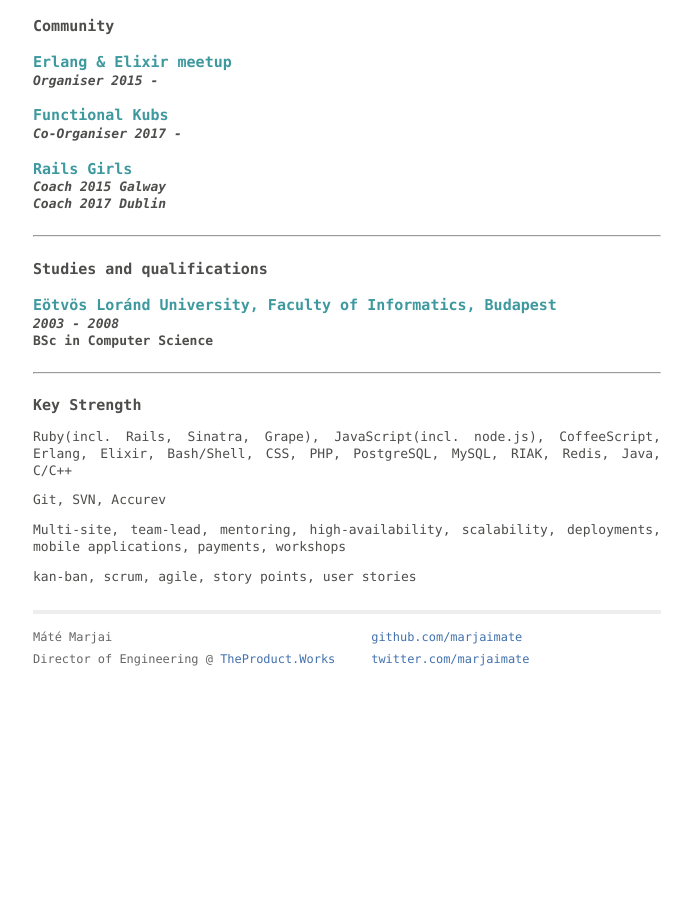
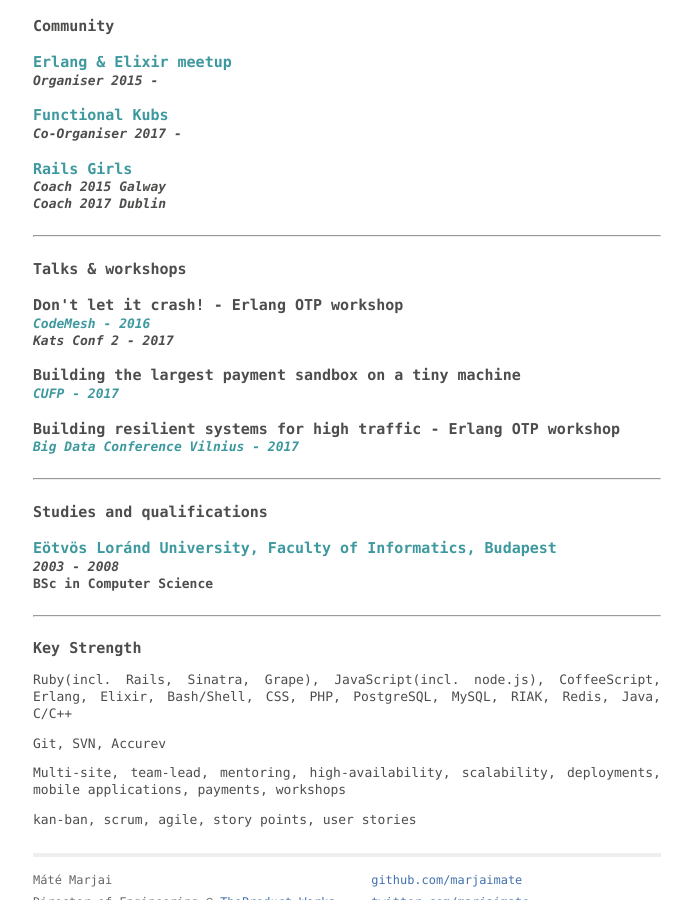
Before and after one commit to marjaimate/marjaimate.github.io, a Jekyll site: the page built from about.html, in a window 1280 px wide and 900 px high, scrolled down 2948 px. Shown: the whole window, without its empty margins (293-985 px from the left). Built offline with Jekyll 4.4.1, drawn with Linux system fonts in a browser that asks for light colours; before the commit the page ends 3631 px from its top, so only the background shows below that.

Commit message:
Added talks and workshops

```diff
--- a/about.html
+++ b/about.html
@@ -190,6 +190,22 @@
   <hr>
   <br/>
   <section class="resume post">
+    <h3>Talks & workshops</h3>
+    <br/>
+    <h3>Don't let it crash! - Erlang OTP workshop</h3>
+    <h4><a href="http://www.codemesh.io/codemesh2016/mate-marjai">CodeMesh - 2016</a></h4>
+    <h4>Kats Conf 2 - 2017</h4>
+    <br/>
+    <h3>Building the largest payment sandbox on a tiny machine</h3>
+    <h4><a href="http://cufp.org/2017/building-the-largest-payment-sandbox-on-a-tiny-machine.html">CUFP - 2017</a></h4>
+    <br/>
+    <h3>Building resilient systems for high traffic - Erlang OTP workshop</h3>
+    <h4><a href="http://www.bigdataconference.lt/building-resilient-systems-for-high-traffic-with-erlang-and-elixir/">Big Data Conference Vilnius - 2017</a></h4>
+  </section>
+  <br/>
+  <hr>
+  <br/>
+  <section class="resume post">
     <h3>Studies and qualifications</h3>
     <br/>
     <h3><a href="https://www.elte.hu/en">Eötvös Loránd University, Faculty of Informatics, Budapest</a></h3>
```
Also changed, not shown: 1 other file.
